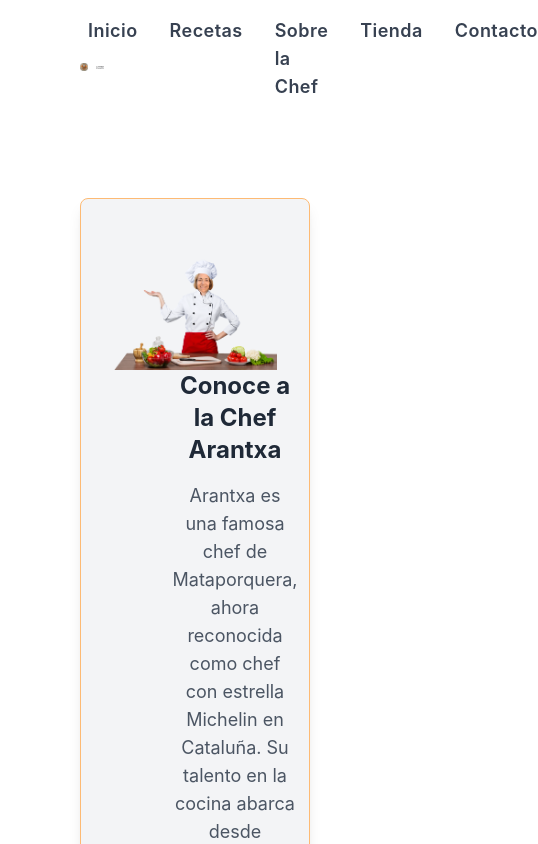
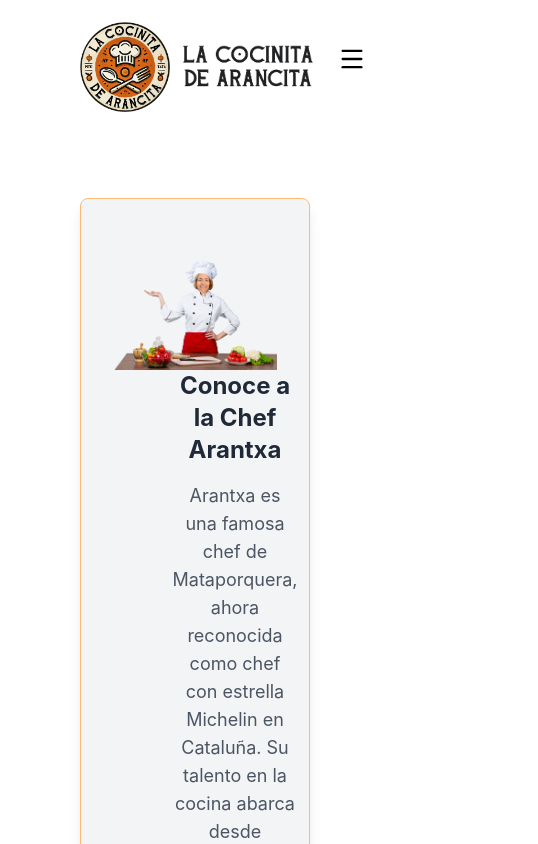
Before and after one commit to sindriax/moms-recipes, a Next.js app: page / in a window 390 px wide. Shown: the top 844 px of the page, 538 px wide, since content can reach past the window. Built offline with nearby package versions, Linux system fonts and the light colour scheme.

Commit message:
add responsive mobile menu to Header component

```diff
--- a/src/components/Header.tsx
+++ b/src/components/Header.tsx
@@ -1,11 +1,17 @@
+"use client";
+
 import Image from "next/image";
 import Link from "next/link";
 import Logo from "../../public/final.png";
 import LogoName from "../../public/cocina.png";
+import { useState } from "react";
+import { Menu, X } from "lucide-react";
 
 function Header() {
+  const [isOpen, setIsOpen] = useState(false);
+
   return (
-    <header className="w-full h-[14vh] flex items-center">
+    <header className="relative w-full h-[14vh] flex items-center">
       <div className="ml-20 mt-4 group flex items-center">
         <Image
           src={Logo}
@@ -16,8 +22,8 @@ function Header() {
         <Image src={LogoName} alt="Cocinita" height={50} className="ml-2" />
       </div>
 
-      <nav className="flex-1 flex justify-center">
-        <ul className="flex space-x-8 text-gray-700 font-semibold tracking-wide text-lg">
+      <nav className="flex-1 flex justify-center md:justify-end pr-6">
+        <ul className="hidden md:flex space-x-8 text-gray-700 font-semibold tracking-wide text-lg">
           {[
             { href: "/", text: "Inicio" },
             { href: "/recipes", text: "Recetas" },
@@ -36,7 +42,39 @@ function Header() {
             </li>
           ))}
         </ul>
+
+        <button
+          className="md:hidden ml-auto"
+          onClick={() => setIsOpen((prev) => !prev)}
+          aria-label="Toggle menu"
+        >
+          {isOpen ? <X size={28} /> : <Menu size={28} />}
+        </button>
       </nav>
+
+      {isOpen && (
+        <div className="absolute top-[14vh] left-0 w-full bg-white z-10 shadow-md md:hidden">
+          <ul className="flex flex-col items-center py-4 space-y-4 text-gray-700 font-semibold text-lg">
+            {[
+              { href: "/", text: "Inicio" },
+              { href: "/recipes", text: "Recetas" },
+              { href: "/about", text: "Sobre la Chef" },
+              { href: "/shop", text: "Tienda" },
+              { href: "/contact", text: "Contacto" },
+            ].map((link) => (
+              <li key={link.href}>
+                <Link
+                  href={link.href}
+                  onClick={() => setIsOpen(false)}
+                  className="hover:text-orange-400 transition-colors duration-300"
+                >
+                  {link.text}
+                </Link>
+              </li>
+            ))}
+          </ul>
+        </div>
+      )}
     </header>
   );
 }
```
Also changed, not shown: 1 other file (tests, documents, lock files or other folders).
